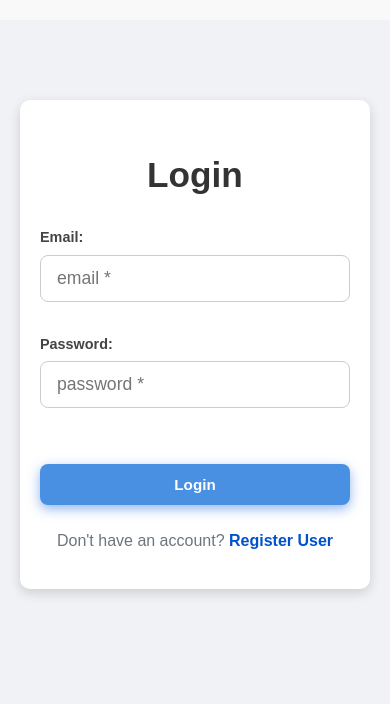
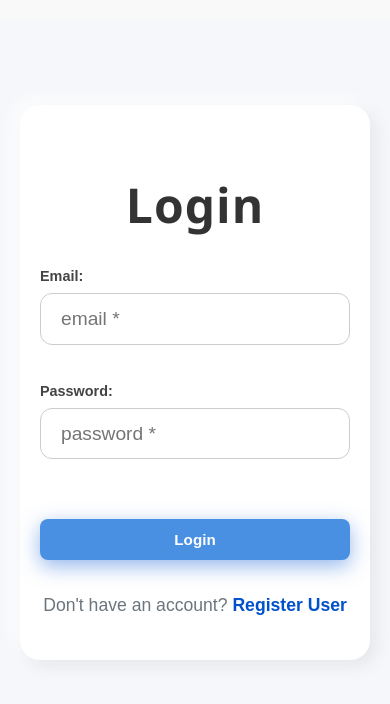
Before and after one commit to Hinaaa/Banking_Application, a React (Vite) app in the folder frontend/: page /login in a window 390 px wide. Shown: the top 704 px of the page. Built offline with nearby package versions, Linux system fonts and the light colour scheme.

Commit message:
UI improved

```diff
--- a/frontend/src/App.css
+++ b/frontend/src/App.css
@@ -6,6 +6,10 @@
   --text-dark: #212529;
   --text-muted: #6c757d;
   --font-family: 'Segoe UI', Tahoma, Geneva, Verdana, sans-serif;
+}
+h1, h2, h3, h4, h5, h6 {
+  color: #084298; /* main heading blue from your styles */
+  font-family: 'Segoe UI', Tahoma, Geneva, Verdana, sans-serif;
 }
 
 body {
--- a/frontend/src/CSS/Dashboard.css
+++ b/frontend/src/CSS/Dashboard.css
@@ -1,134 +1,218 @@
+/* Reset and base styles */
 html, body, #root {
-    display: block !important;
-    align-items: flex-start !important;
-    justify-content: flex-start !important;
-    height: auto !important;
     margin: 0;
     padding: 0;
+    height: 100%;
+    width: 100%;
+    background: linear-gradient(135deg, #e0f0ff, #f3f8fc);
+    font-family: 'Segoe UI', Tahoma, Geneva, Verdana, sans-serif;
+    color: #0d3c91;
+    -webkit-font-smoothing: antialiased;
+    -moz-osx-font-smoothing: grayscale;
 }
 
 * {
     box-sizing: border-box;
 }
-html, body {
-    margin: 0;
-    padding: 0;
-    width: 100%;
-    background-color: #f3f8fc;
-    color: #1a237e;
-    font-family: 'Segoe UI', Tahoma, Geneva, Verdana, sans-serif;
+
+/* Main heading */
+h1 {
+    text-align: center;
+    margin: 2rem 0 1rem;
+    font-size: 2.5rem;
+    color: #084298;
+    font-weight: 700;
+    letter-spacing: 1.2px;
 }
 
-/* Heading */
-h1 {
-    text-align: center;
-    margin-top: 30px;
-    font-size: 28px;
-    color: #0d47a1;
+/* Dashboard top container */
+.dashboard-top {
+    display: flex;
+    flex-wrap: wrap;
+    justify-content: space-between;
+    align-items: flex-start;
+    gap: 2rem;
+    width: 90%;
+    max-width: 1150px;
+    margin: 0 auto 3rem auto;
+    padding: 1.5rem;
+    position: relative;
+    background: #ffffffcc;
+    border-radius: 20px;
+    box-shadow: 0 15px 40px rgba(0, 80, 200, 0.1);
+    backdrop-filter: blur(12px);
 }
 
-/* Top flex container: account details left, buttons right */
-.dashboard-top {
-    display: flex;
-    justify-content: space-between;
-    align-items: flex-start;
-    width: 90%;
-    max-width: 900px;
-    margin: 20px auto;
-    gap: 20px;
+/* Account detail card */
+.account-detail {
+    flex: 1 1 320px;
+    background: #f0f7ff;
+    border: 1px solid #90caf9;
+    border-radius: 18px;
+    padding: 2rem 2.5rem;
+    box-shadow: 0 8px 25px rgba(0, 75, 170, 0.12);
+    transition: transform 0.3s ease, box-shadow 0.3s ease;
+    position: relative;
 }
 
-/* Account Details Block */
-.account-detail {
-    background-color: #e3f2fd;
-    border: 1px solid #90caf9;
-    border-radius: 10px;
-    padding: 20px;
-    flex: 1;
-    box-shadow: 0 4px 6px rgba(0,0,0,0.05);
-}
-.account-detail p {
-    margin: 10px 0;
-    font-size: 16px;
-    font-weight: 500;
-    color: #0d47a1;
-}
-.account-detail p strong {
-    display: block;
+.account-detail:hover {
+    transform: translateY(-5px);
+    box-shadow: 0 20px 35px rgba(0, 75, 170, 0.25);
 }
 
-/* Button group aligned right */
-.handle-buttons {
-    display: flex;
-    flex-direction: column; /* stack vertically; use row if preferred */
-    gap: 10px;
-    flex-shrink: 0;
-    margin-top: 0;
-}
-.handle-buttons button {
-    padding: 12px 20px;
-    background-color: #1565c0;
-    color: white;
-    border: none;
-    border-radius: 8px;
-    cursor: pointer;
+/* Paragraph inside account details */
+.account-detail p {
+    margin: 1rem 0;
+    font-size: 1.05rem;
     font-weight: 600;
-    font-size: 14px;
-    transition: background-color 0.3s ease;
-}
-.handle-buttons button:hover {
-    background-color: #0d47a1;
+    color: #084298;
 }
 
-/* Transactions Heading */
+/* Strong/bold text inside account detail */
+.account-detail strong {
+    display: block;
+    color: #003366;
+    font-size: 1.25rem;
+    margin-bottom: 0.5rem;
+    letter-spacing: 0.8px;
+}
+
+/* Top-right button container */
+.handle-buttons {
+    position: absolute;
+    top: 1.5rem;
+    right: 2rem;
+    display: flex;
+    flex-direction: column;
+    gap: 1rem;
+    z-index: 10;
+}
+
+.handle-buttons button {
+    padding: 0.75rem 1.2rem;
+    background: linear-gradient(45deg, #1565c0, #0d47a1);
+    color: #fff;
+    border: none;
+    border-radius: 12px;
+    cursor: pointer;
+    font-weight: 700;
+    font-size: 1rem;
+    box-shadow: 0 6px 12px rgba(21, 101, 192, 0.5);
+    transition: background 0.35s ease, transform 0.2s ease;
+}
+
+.handle-buttons button:hover {
+    background: linear-gradient(45deg, #0d47a1, #093d73);
+    transform: translateY(-3px);
+    box-shadow: 0 10px 20px rgba(9, 61, 115, 0.6);
+}
+
+/* Subheading style */
 h3 {
     text-align: center;
-    font-size: 22px;
-    margin-top: 40px;
-    color: #0d47a1;
+    font-size: 1.75rem;
+    margin-top: 3rem;
+    color: #084298;
+    font-weight: 700;
+    letter-spacing: 1px;
 }
 
-/* Transactions Table */
+/* Transactions table styling */
 .transaction-table {
     width: 95%;
-    margin: 20px auto;
+    margin: 1.5rem auto 3rem auto;
     border-collapse: collapse;
-    box-shadow: 0 2px 8px rgba(0, 0, 0, 0.05);
+    box-shadow: 0 6px 20px rgba(0, 75, 170, 0.1);
+    overflow-x: auto;
+    border-radius: 16px;
+    background: #fff;
 }
+
 .transaction-table th,
 .transaction-table td {
     border: 1px solid #bbdefb;
-    padding: 10px 12px;
+    padding: 0.85rem 1rem;
     text-align: center;
-    font-size: 14px;
-}
-.transaction-table th {
-    background-color: #1976d2;
-    color: white;
+    font-size: 0.95rem;
     font-weight: 600;
-}
-.transaction-table tr:nth-child(even) {
-    background-color: #f1f8ff;
-}
-.transaction-table tr:hover {
-    background-color: #e3f2fd;
+    color: #003366;
+    user-select: none;
 }
 
-/* No Transactions Message */
+.transaction-table th {
+    background: linear-gradient(90deg, #1565c0, #0d47a1);
+    color: white;
+    font-weight: 700;
+    letter-spacing: 0.05em;
+}
+
+.transaction-table tr:nth-child(even) {
+    background: #f1f8ff;
+}
+
+.transaction-table tr:hover {
+    background: #d6e6ff;
+    cursor: pointer;
+    transition: background 0.3s ease;
+}
+
+/* Paragraphs after table and subheading */
 .transaction-table + p,
 h3 + p {
     text-align: center;
-    font-size: 16px;
+    font-size: 1.1rem;
     color: #555;
-    margin-top: 10px;
+    margin-top: 0.7rem;
+    font-style: italic;
 }
 
-/* Loading/Error */
+/* Loading and error messages */
 .loading, .error-message {
     text-align: center;
-    margin-top: 30px;
-    font-size: 18px;
+    font-size: 1.2rem;
+    margin-top: 2.5rem;
+    font-weight: 600;
 }
+
 .error-message {
-    color: red;
+    color: #d32f2f;
+    text-shadow: 0 0 3px #ff6f60;
 }
+
+/* Responsive adjustments */
+@media (max-width: 900px) {
+    .dashboard-top {
+        flex-direction: column;
+        align-items: center;
+        padding: 1rem;
+    }
+    .handle-buttons {
+        position: static;
+        flex-direction: row;
+        justify-content: center;
+        gap: 1rem;
+        margin-bottom: 1rem;
+    }
+    .account-detail {
+        width: 100%;
+        max-width: 400px;
+    }
+}
+
+@media (max-width: 480px) {
+    h1 {
+        font-size: 1.8rem;
+    }
+    h3 {
+        font-size: 1.3rem;
+    }
+    .handle-buttons button {
+        font-size: 0.85rem;
+        padding: 0.6rem 1rem;
+    }
+    .transaction-table th,
+    .transaction-table td {
+        font-size: 0.75rem;
+        padding: 0.5rem 0.75rem;
+    }
+}
--- a/frontend/src/CSS/Login.css
+++ b/frontend/src/CSS/Login.css
@@ -20,75 +20,84 @@ body {
     -moz-osx-font-smoothing: grayscale;
 }
 
-/* Wrapper that centers the form */
+/* Wrapper centers the login form */
 .auth-wrapper {
     display: flex;
-    justify-content: center; /* center horizontally */
-    align-items: center;     /* center vertically */
-    height: 100vh;           /* full viewport height */
-    width: 100vw;            /* full viewport width */
+    justify-content: center;
+    align-items: center;
+    height: 100vh;
+    width: 100vw;
+    padding: 1rem;
     box-sizing: border-box;
-    background-color: var(--background-light); /* #f5f7fa light grey */
-    margin: 0;
-    padding: 1rem;
+    background-color: var(--background-light);
 }
 
-/* The form container */
+/* The login form container */
 .auth-form {
     background: var(--white);
-    padding: 2.5rem 3rem;
-    border-radius: 12px;
-    box-shadow: 0 10px 30px rgba(0, 82, 204, 0.15);
+    padding: 3rem 3rem 2rem 3rem;
+    border-radius: 16px;
+    box-shadow: 0 15px 40px rgba(0, 82, 204, 0.15);
     max-width: 400px;
     width: 100%;
     box-sizing: border-box;
-    text-align: center; /* center title and button text */
+    text-align: center;
+    transition: transform 0.3s ease;
 }
 
-/* Form heading */
+.auth-form:hover {
+    transform: translateY(-5px);
+}
+
+/* Heading */
 .auth-form h2 {
     color: var(--primary-blue);
-    font-size: 2.8rem;
-    margin-bottom: 1.5rem;
+    font-size: 3rem;
+    margin-bottom: 2rem;
+    font-weight: 700;
+    letter-spacing: 1px;
 }
 
 /* Labels */
 .auth-form label {
     display: block;
-    margin-bottom: 0.5rem;
+    margin-bottom: 0.75rem;
     font-weight: 600;
-    font-size: 1rem;
-    text-align: left; /* keep label text left-aligned */
+    font-size: 1.1rem;
+    text-align: left;
+    color: var(--text-dark);
 }
 
 /* Input fields */
 .auth-form input[type="email"],
 .auth-form input[type="password"] {
     width: 100%;
-    padding: 0.75rem 1rem;
-    margin-bottom: 1.25rem;
+    padding: 0.85rem 1.25rem;
+    margin-bottom: 1.5rem;
     border: 1.5px solid #ccc;
-    border-radius: 8px;
-    font-size: 1.1rem;
+    border-radius: 12px;
+    font-size: 1.2rem;
     box-sizing: border-box;
-    transition: border-color 0.3s ease;
+    transition: border-color 0.3s ease, box-shadow 0.3s ease;
+    background-color: var(--white);
 }
 
 .auth-form input[type="email"]:focus,
 .auth-form input[type="password"]:focus {
-    border-color: var(--primary-blue);
+    border-color: var(--primary-blue-light);
+    box-shadow: 0 0 8px var(--primary-blue-light);
     outline: none;
 }
 
 /* Submit button */
 .auth-form button {
     width: 100%;
-    padding: 0.85rem;
-    font-size: 1.25rem;
-    border-radius: 8px;
+    padding: 1rem;
+    font-size: 1.3rem;
+    border-radius: 12px;
     font-weight: 700;
-    box-shadow: 0 4px 12px rgba(42, 111, 219, 0.5);
-    transition: background-color 0.3s ease, box-shadow 0.3s ease;
+    box-shadow: 0 6px 20px rgba(42, 111, 219, 0.5);
+    transition: background-color 0.3s ease, box-shadow 0.3s ease, transform 0.2s ease;
     background-color: var(--primary-blue);
     color: var(--white);
     border: none;
@@ -98,42 +107,25 @@ body {
 .auth-form button:hover,
 .auth-form button:focus {
     background-color: var(--primary-blue-light);
-    box-shadow: 0 6px 16px rgba(42, 111, 219, 0.7);
+    box-shadow: 0 8px 24px rgba(42, 111, 219, 0.7);
     outline: none;
+    transform: scale(1.05);
 }
 
-/* Message styling */
+/* Messages below form */
 .message {
-    margin-top: 1rem;
-    padding: 0.75rem 1rem;
-    border-radius: 8px;
+    margin-top: 1.25rem;
+    padding: 0.85rem 1.25rem;
+    border-radius: 12px;
     font-weight: 600;
-    font-size: 1rem;
+    font-size: 1.1rem;
     text-align: center;
 }
 
-.message.success {
-    color: #155724;
-    background-color: #d4edda;
-    border: 1px solid #c3e6cb;
-}
-
-.message.error {
-    color: #dc3545;
-    background-color: #f8d7da;
-    border: 1px solid #f5c6cb;
-}
-
-.message.info {
-    color: #0c5460;
-    background-color: #d1ecf1;
-    border: 1px solid #bee5eb;
-}
-
-/* Register link below the form */
+/* Register link below form */
 .register-link {
-    margin-top: 1.5rem;
-    font-size: 1rem;
+    margin-top: 2rem;
+    font-size: 1.1rem;
     color: var(--text-muted);
     text-align: center;
 }
@@ -141,7 +133,7 @@ body {
 .register-link a {
     color: var(--primary-blue);
     text-decoration: none;
-    font-weight: 600;
+    font-weight: 700;
     transition: color 0.3s ease;
 }
 
@@ -151,17 +143,14 @@ body {
     text-decoration: underline;
 }
 
-/* Responsive tweaks for very small screens */
+/* Responsive tweaks */
 @media (max-width: 480px) {
     .auth-form {
         padding: 2rem 1.5rem;
-    }
-
-    .auth-form h2 {
-        font-size: 2.2rem;
+        border-radius: 12px;
     }
 
     .auth-form button {
-        font-size: 1.1rem;
+        font-size: 1.15rem;
     }
 }
--- a/frontend/src/CSS/ViewAccountDetail.css
+++ b/frontend/src/CSS/ViewAccountDetail.css
@@ -1,112 +1,227 @@
-/* 1) RESET & BOX‐SIZING (same as RegisterAccount.css) */
-html,
-body {
-    margin: 0;
-    padding: 0;
-    height: 100%;
+/* ===== RESET & BOX-SIZING ===== */
+html, body {
+    margin: 0; padding: 0; height: 100%;
     box-sizing: border-box;
+    font-family: 'Inter', 'Segoe UI', Tahoma, Geneva, Verdana, sans-serif;
+    background: #f5f7fa;
+    color: #2e3a59;
+    -webkit-font-smoothing: antialiased;
+    -moz-osx-font-smoothing: grayscale;
 }
-*,
-*::before,
-*::after {
+*, *::before, *::after {
     box-sizing: inherit;
-}
-.form-heading {
-    font-size: 1.8rem;
-    font-weight: 600;
-    margin-bottom: 20px;
-    color: #222;
-    text-align: center;
     user-select: none;
 }
-/* 2) FULL‐SCREEN WRAPPER (copy of .auth-wrapper) */
+
+/* ===== WRAPPER & CONTAINER ===== */
 .auth-wrapper {
-    min-height: 100vh;               /* fill full viewport height */
+    min-height: 100vh;
     display: flex;
-    justify-content: center;         /* center horizontally */
-    align-items: flex-start;         /* top‐align vertically (same pattern) */
-    background-color: #f0f2f5;       /* light grey background */
-    padding: 20px;                   /* small breathing room on mobile */
+    justify-content: center;
+    align-items: flex-start;
+    padding: 25px 20px;
+    background: #f5f7fa;
     overflow-y: auto;
-    font-family: Arial, sans-serif;
-    box-sizing: border-box;
 }
 
-/* 3) WHITE “CARD” (copy of .auth-form) */
+/* ===== MAIN CARD ===== */
 .auth-form {
-    --field-gap: 12px;               /* same gap variable used elsewhere */
     background: #ffffff;
-    padding: 30px 40px;
-    border-radius: 10px;
-    box-shadow: 0 4px 12px rgba(0, 0, 0, 0.15);
-    max-width: 450px;
+    max-width: 560px;
     width: 100%;
-    box-sizing: border-box;
+    padding: 38px 40px;
+    border-radius: 20px;
+    box-shadow:
+            6px 6px 18px rgba(0,0,0,0.07),
+            -6px -6px 18px rgba(255,255,255,0.95);
+    transition: box-shadow 0.3s ease;
+    will-change: box-shadow;
 }
 
-/* 4) SECTION HEADINGS */
-.auth-form h3 {
-    margin-bottom: calc(var(--field-gap) * 2);
-    font-weight: 600;
-    font-size: 1.4rem;
-    color: #333;
-    text-align: left;
+.auth-form:hover,
+.auth-form:focus-within {
+    box-shadow:
+            8px 8px 26px rgba(0,0,0,0.12),
+            -8px -8px 26px rgba(255,255,255,1);
 }
 
-/* 5) “GREY BLOCK” AROUND ACCOUNT DETAILS */
-.accountDetail,
-.carddetail {
-    padding: 15px 20px;
-    margin-bottom: calc(var(--field-gap) * 2);
-    border: 1px solid #ddd;
-    border-radius: 8px;
-    background-color: #fafafa;
-    box-shadow: inset 0 1px 3px rgba(0, 0, 0, 0.05);
-    text-align: left;
+/* ===== FORM HEADING ===== */
+.form-heading {
+    font-size: 1.8rem;        /* reduced from 2.4rem */
+    font-weight: 700;
+    margin-bottom: 24px;      /* reduced from 32px */
+    color: #1f2a56;
+    text-align: center;
+    user-select: text;
+    letter-spacing: 1.2px;
+    text-transform: uppercase;
+    text-shadow: 0 1px 2px rgba(0,0,0,0.1);
 }
 
-/* 6) TEXT INSIDE .accountDetail / .carddetail */
-.accountDetail p,
-.carddetail p {
-    margin: 8px 0;
-    font-size: 1rem;
-    color: #444;
-    line-height: 1.5;
+/* ===== SECTION TITLE ===== */
+.auth-form h3 {
+    font-size: 1.4rem;        /* reduced from 1.75rem */
+    font-weight: 700;
+    color: #344767;
+    border-bottom: 3px solid #4c84f1;
+    padding-bottom: 6px;      /* reduced from 8px */
+    margin-bottom: 24px;      /* reduced from 32px */
+    user-select: text;
+    letter-spacing: 0.9px;
 }
 
-/* 7) SUB‐SECTION TITLES */
-.accountDetail h3,
-.carddetail h3 {
-    margin-top: 0;
-    margin-bottom: 12px;
-    font-size: 1.2rem;
-    color: #222;
+/* ===== ACCOUNT DETAIL GRID ===== */
+.accountDetail, .carddetail {
+    background: #f9fbff;
+    border-radius: 18px;
+    padding: 26px 30px;       /* slightly reduced padding */
+    margin-bottom: 28px;      /* slightly reduced margin */
+    box-shadow:
+            inset 5px 5px 15px rgba(255,255,255,0.9),
+            inset -5px -5px 15px rgba(172,185,255,0.15);
+    display: grid;
+    grid-template-columns: repeat(auto-fit, minmax(220px, 1fr)); /* slightly narrower columns */
+    gap: 20px 30px;
 }
 
-/* 8) OPTIONAL: MAKE SURE LINKS OR ERRORS ARE CENTERED */
-.error-message {
-    color: #b00020;
+/* ===== SINGLE DETAIL ITEM ===== */
+.accountDetail p, .carddetail p {
+    margin: 0;
+    font-size: 1.05rem;       /* reduced from 1.15rem */
     font-weight: 600;
-    font-size: 0.9rem;
-    text-align: center;
-    margin-bottom: calc(var(--field-gap) * 2);
+    color: #3a4061;
+    display: flex;
+    align-items: center;
+    gap: 14px;
+    position: relative;
+    padding-left: 38px;       /* slightly less left padding */
+    line-height: 1.3;
+    transition: color 0.3s ease;
+    cursor: default;
 }
 
-/* 9) RESPONSIVE TWEAKS FOR SMALL SCREENS */
+/* ===== LABELS BOLD ===== */
+.accountDetail p strong, .carddetail p strong {
+    font-weight: 700;
+    color: #4c84f1;
+    min-width: 130px;         /* reduced from 140px */
+    user-select: text;
+}
+
+/* ===== ICONS AS BACKGROUND IMAGES ===== */
+.accountDetail p::before, .carddetail p::before {
+    content: "";
+    position: absolute;
+    left: 0;
+    width: 26px;              /* reduced from 28px */
+    height: 26px;             /* reduced from 28px */
+    background-repeat: no-repeat;
+    background-size: contain;
+    background-position: center;
+    filter: drop-shadow(0 0 1px rgba(76,132,241,0.5));
+    transition: filter 0.3s ease;
+}
+
+/* Specific SVG icons (same as before) */
+
+/* ===== ON HOVER CHANGE TEXT & ICON COLOR ===== */
+.accountDetail p:hover,
+.carddetail p:hover {
+    color: #3761d1;
+}
+.accountDetail p:hover::before,
+.carddetail p:hover::before {
+    filter: drop-shadow(0 0 3px #3761d1);
+}
+
+/* ===== ERROR MESSAGE ===== */
+.error-message {
+    color: #e63946;
+    font-weight: 700;
+    font-size: 0.95rem;       /* slightly smaller */
+    text-align: center;
+    margin-bottom: 24px;      /* reduced */
+    text-shadow: 0 0 4px #ff8a8a;
+}
+
+/* ===== BUTTON ===== */
+.btn-primary {
+    display: block;
+    width: 100%;
+    padding: 14px 0;          /* reduced from 16px */
+    background-color: #4c84f1;
+    color: white;
+    font-weight: 700;
+    font-size: 1.05rem;       /* reduced from 1.15rem */
+    border: none;
+    border-radius: 36px;
+    cursor: pointer;
+    box-shadow: 0 8px 24px rgba(76,132,241,0.6);
+    transition: background-color 0.3s ease, box-shadow 0.3s ease;
+    user-select: none;
+    margin-top: 18px;         /* reduced */
+    letter-spacing: 1.1px;
+    text-transform: uppercase;
+}
+
+.btn-primary:hover,
+.btn-primary:focus {
+    background-color: #2c5dc1;
+    box-shadow: 0 10px 30px rgba(44,93,193,0.85);
+    outline: none;
+}
+
+/* ===== RESPONSIVE ===== */
+@media (max-width: 720px) {
+    .auth-form {
+        padding: 30px 28px;
+    }
+    .form-heading {
+        font-size: 1.5rem;      /* smaller on medium */
+        margin-bottom: 20px;
+    }
+    .auth-form h3 {
+        font-size: 0.8rem;
+        margin-bottom: 20px;
+    }
+    .accountDetail, .carddetail {
+        grid-template-columns: 1fr 1fr;
+        gap: 18px 26px;
+        padding: 22px 25px;
+    }
+}
+
 @media (max-width: 480px) {
     .auth-form {
-        padding: 20px 20px;
+        padding: 24px 20px;
+    }
+    .form-heading {
+        font-size: 1.3rem;
+        margin-bottom: 18px;
     }
     .auth-form h3 {
-        font-size: 1.2rem;
-        margin-bottom: 16px;
+        font-size: 1.1rem;
+        margin-bottom: 18px;
     }
-    .accountDetail,
-    .carddetail {
-        padding: 12px 15px;
+    .accountDetail, .carddetail {
+        grid-template-columns: 1fr;
+        padding: 18px 14px;
+        gap: 16px 18px;
     }
-    .accountDetail p,
-    .carddetail p {
+    .accountDetail p, .carddetail p {
         font-size: 0.95rem;
     }
+    .accountDetail p strong, .carddetail p strong {
+        min-width: 110px;
+    }
 }
+
+@media (max-width: 360px) {
+    .btn-primary {
+        font-size: 0.95rem;
+        padding: 12px 0;
+    }
+    .accountDetail p strong, .carddetail p strong {
+        min-width: 85px;
+    }
+}
```
